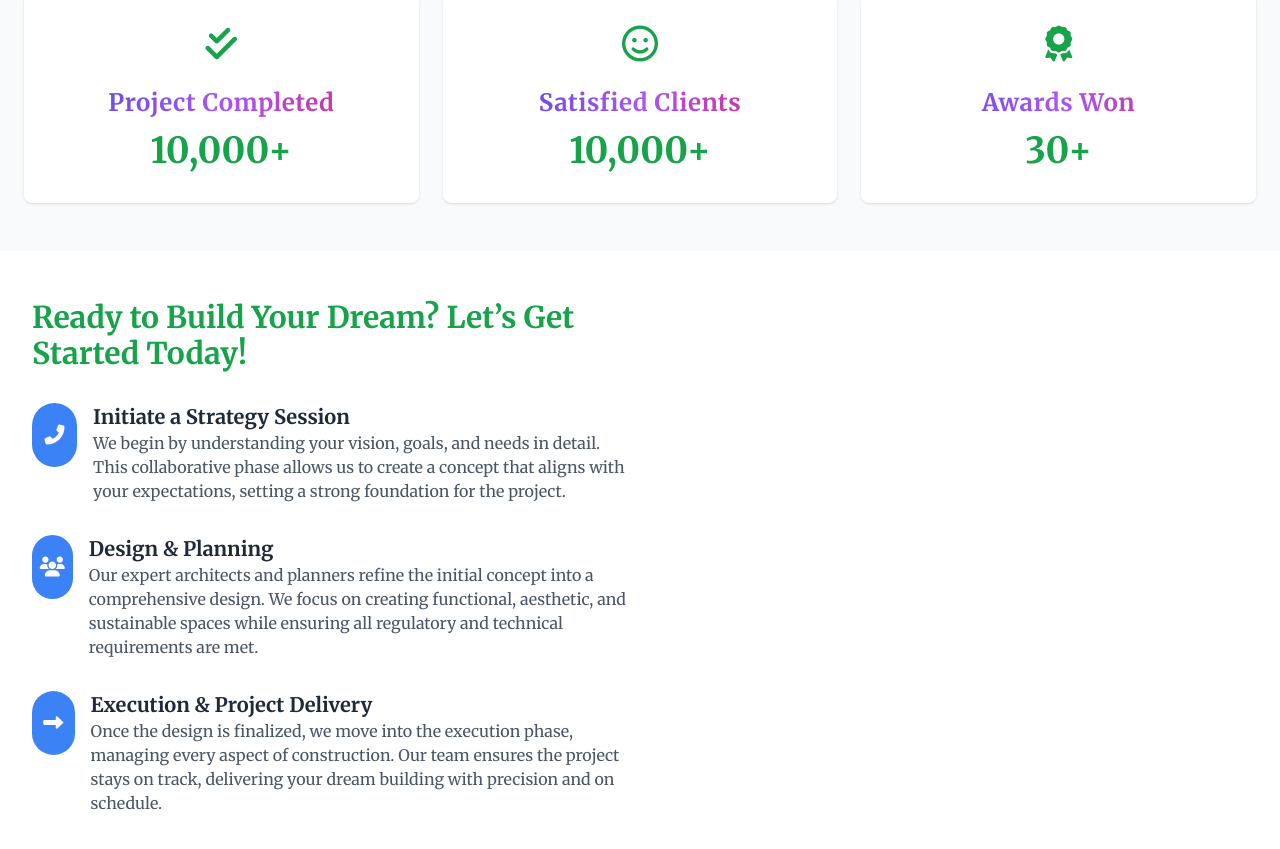
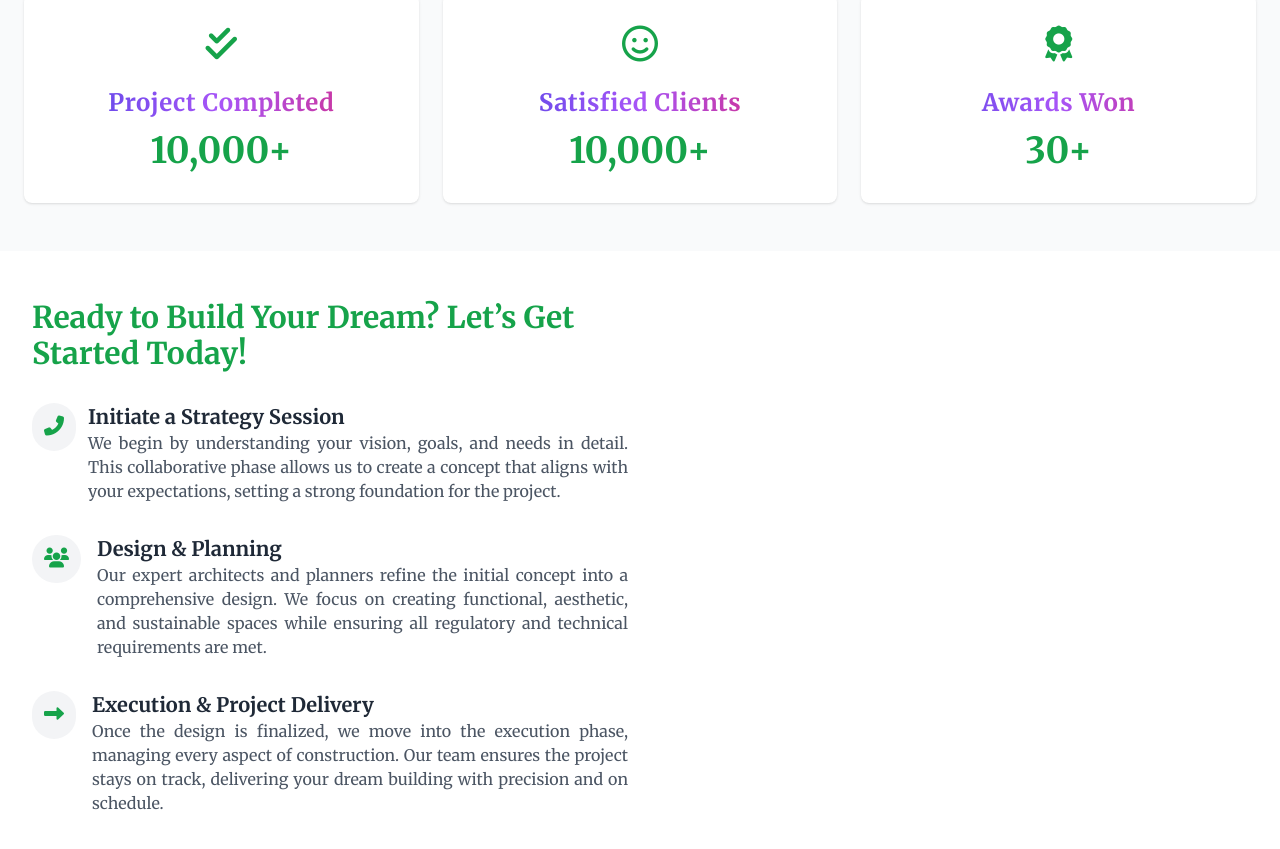
Before and after one commit to arifbillah0156/Riazul-Islam, a Next.js app: page / in a window 1280 px wide. Shown: the part 4743-5592 px from the top of the page. Built offline with nearby package versions, Linux system fonts and the light colour scheme; a web font is replaced by a local one.

Commit message:
edit45e4e5ej

```diff
--- a/components/Home/HomeSection10.jsx
+++ b/components/Home/HomeSection10.jsx
@@ -11,15 +11,15 @@ const HomeSection10 = () => {
           </h2>
 
           {/* Strategy Session */}
-          <div className="flex space-x-4">
-            <div className="flex items-center justify-center w-32 h-16 bg-blue-500 text-white rounded-full">
+          <div className="flex space-x-3">
+            <div className="bg-gray-100 h-max p-3 rounded-full text-green-600">
               <i className="fas fa-phone-alt text-xl"></i>
             </div>
             <div>
               <h3 className="text-xl font-semibold text-gray-800">
                 Initiate a Strategy Session
               </h3>
-              <p className="text-gray-600">
+              <p className="text-gray-600 text-justify">
                 We begin by understanding your vision, goals, and needs in
                 detail. This collaborative phase allows us to create a concept
                 that aligns with your expectations, setting a strong foundation
@@ -30,14 +30,14 @@ const HomeSection10 = () => {
 
           {/* Design & Planning */}
           <div className="flex space-x-4">
-            <div className="flex items-center justify-center w-32 h-16 bg-blue-500 text-white rounded-full">
+            <div className="bg-gray-100 h-max p-3 rounded-full text-green-600">
               <i className="fas fa-users text-xl"></i>
             </div>
             <div>
               <h3 className="text-xl font-semibold text-gray-800">
                 Design & Planning
               </h3>
-              <p className="text-gray-600">
+              <p className="text-gray-600 text-justify">
                 Our expert architects and planners refine the initial concept
                 into a comprehensive design. We focus on creating functional,
                 aesthetic, and sustainable spaces while ensuring all regulatory
@@ -48,14 +48,14 @@ const HomeSection10 = () => {
 
           {/* Execution & Delivery */}
           <div className="flex space-x-4">
-            <div className="flex items-center justify-center w-32 h-16 bg-blue-500 text-white rounded-full">
+            <div className="bg-gray-100 h-max p-3 rounded-full text-green-600">
               <i className="fas fa-long-arrow-alt-right text-xl"></i>
             </div>
             <div>
               <h3 className="text-xl font-semibold text-gray-800">
                 Execution & Project Delivery
               </h3>
-              <p className="text-gray-600">
+              <p className="text-gray-600 text-justify">
                 Once the design is finalized, we move into the execution phase,
                 managing every aspect of construction. Our team ensures the
                 project stays on track, delivering your dream building with
```
